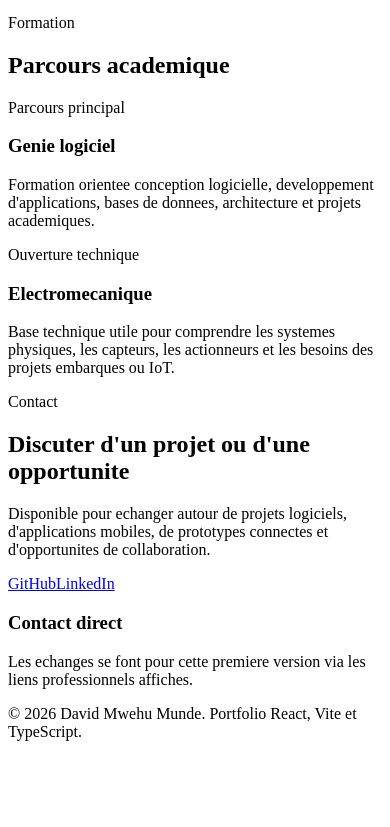
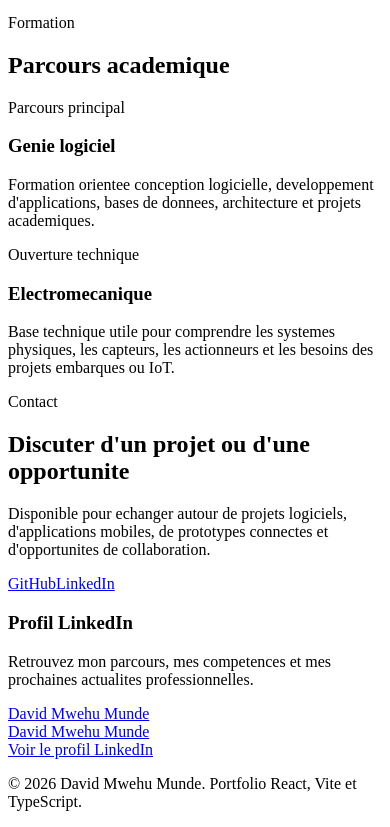
Before and after one commit to dave-mwehu/portfolio, a React (Vite) app: page / in a window 390 px wide. Shown: the part 5135-5962 px from the top of the page. Before the commit the page ends 5892 px from the top, so only its background shows below. Built offline with nearby package versions, Linux system fonts and the light colour scheme; the HTML template or start-up script is replaced by a standard one.

Commit message:
Add responsive LinkedIn profile badge

```diff
--- a/src/components/Contact.tsx
+++ b/src/components/Contact.tsx
@@ -1,4 +1,5 @@
 import { socialLinks } from "../data/profile";
+import { LinkedInProfileBadge } from "./LinkedInProfileBadge";
 import { Section } from "./Section";
 
 export function Contact() {
@@ -18,9 +19,10 @@ export function Contact() {
             ))}
           </div>
         </div>
-        <aside className="contact-note" aria-label="Contact direct">
-          <h3>Contact direct</h3>
-          <p>Les echanges se font pour cette premiere version via les liens professionnels affiches.</p>
+        <aside className="contact-note linkedin-profile-card" aria-label="Profil LinkedIn">
+          <h3>Profil LinkedIn</h3>
+          <p>Retrouvez mon parcours, mes competences et mes prochaines actualites professionnelles.</p>
+          <LinkedInProfileBadge />
         </aside>
       </div>
     </Section>
--- /dev/null
+++ b/src/components/LinkedInProfileBadge.tsx
@@ -0,0 +1,79 @@
+import { useEffect, useRef } from "react";
+import { profile } from "../data/profile";
+
+declare global {
+  interface Window {
+    LIRenderAll?: () => void;
+  }
+}
+
+const badgeThemes = ["light", "dark"] as const;
+
+export function LinkedInProfileBadge() {
+  const badgeContainerRef = useRef<HTMLDivElement>(null);
+
+  useEffect(() => {
+    const existingScript = document.getElementById("linkedin-profile-badge-script");
+
+    if (existingScript) {
+      window.LIRenderAll?.();
+      return;
+    }
+
+    const script = document.createElement("script");
+    script.id = "linkedin-profile-badge-script";
+    script.src = "https://platform.linkedin.com/badges/js/profile.js";
+    script.async = true;
+    script.defer = true;
+    script.onload = () => window.LIRenderAll?.();
+    document.body.appendChild(script);
+  }, []);
+
+  useEffect(() => {
+    const setFrameTitles = () => {
+      badgeContainerRef.current?.querySelectorAll("iframe").forEach((frame) => {
+        frame.title = `Profil LinkedIn de ${profile.name}`;
+      });
+    };
+
+    const observer = new MutationObserver(setFrameTitles);
+    if (badgeContainerRef.current) {
+      observer.observe(badgeContainerRef.current, { childList: true, subtree: true });
+    }
+    setFrameTitles();
+
+    return () => observer.disconnect();
+  }, []);
+
+  const badgeUrl = `https://cd.linkedin.com/in/${profile.linkedinVanity}?trk=profile-badge`;
+
+  return (
+    <div className="linkedin-profile-badge" ref={badgeContainerRef}>
+      <div className="linkedin-badge-variants">
+        {badgeThemes.map((theme) => (
+          <div
+            className={`linkedin-badge-variant linkedin-badge-variant--${theme}`}
+            key={theme}
+          >
+            <div
+              className="badge-base LI-profile-badge"
+              data-locale="fr_FR"
+              data-size="medium"
+              data-theme={theme}
+              data-type="HORIZONTAL"
+              data-vanity={profile.linkedinVanity}
+              data-version="v1"
+            >
+              <a className="badge-base__link LI-simple-link" href={badgeUrl} target="_blank" rel="noreferrer">
+                {profile.name}
+              </a>
+            </div>
+          </div>
+        ))}
+      </div>
+      <a className="linkedin-badge-fallback" href={profile.linkedin} target="_blank" rel="noreferrer">
+        Voir le profil LinkedIn
+      </a>
+    </div>
+  );
+}
--- a/src/data/profile.ts
+++ b/src/data/profile.ts
@@ -7,6 +7,7 @@ export const profile = {
   email: null,
   github: "https://github.com/dave-mwehu",
   linkedin: "https://www.linkedin.com/in/dave-munde-4166442aa",
+  linkedinVanity: "dave-munde-4166442aa",
   cvUrl: "/cv-david-mwehu-munde.pdf",
 };
 
--- a/src/styles.css
+++ b/src/styles.css
@@ -443,6 +443,59 @@ textarea:focus-visible {
   line-height: 1.7;
 }
 
+.linkedin-profile-card {
+  min-width: 0;
+}
+
+.linkedin-profile-badge {
+  margin-top: 1.25rem;
+}
+
+.linkedin-badge-variants {
+  position: relative;
+  display: grid;
+  justify-items: center;
+  overflow: hidden;
+  width: 100%;
+}
+
+.linkedin-badge-variant {
+  max-width: 100%;
+}
+
+.linkedin-badge-variant iframe {
+  max-width: 100%;
+}
+
+.linkedin-badge-variant .badge-base__link {
+  display: none;
+}
+
+.linkedin-badge-variant--dark,
+:root[data-theme="dark"] .linkedin-badge-variant--light {
+  position: absolute;
+  visibility: hidden;
+  pointer-events: none;
+}
+
+:root[data-theme="dark"] .linkedin-badge-variant--dark {
+  position: static;
+  visibility: visible;
+  pointer-events: auto;
+}
+
+.linkedin-badge-fallback {
+  display: inline-flex;
+  margin-top: 0.85rem;
+  color: var(--accent-strong);
+  font-weight: 700;
+  text-decoration: none;
+}
+
+.linkedin-badge-fallback:hover {
+  text-decoration: underline;
+}
+
 .site-footer {
   width: min(1120px, calc(100% - 2rem));
   margin: 0 auto;
```
